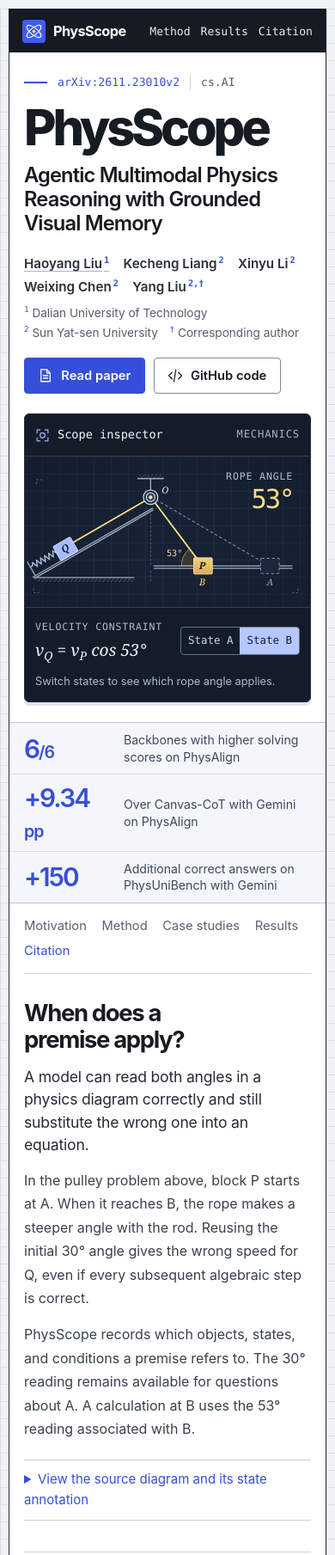
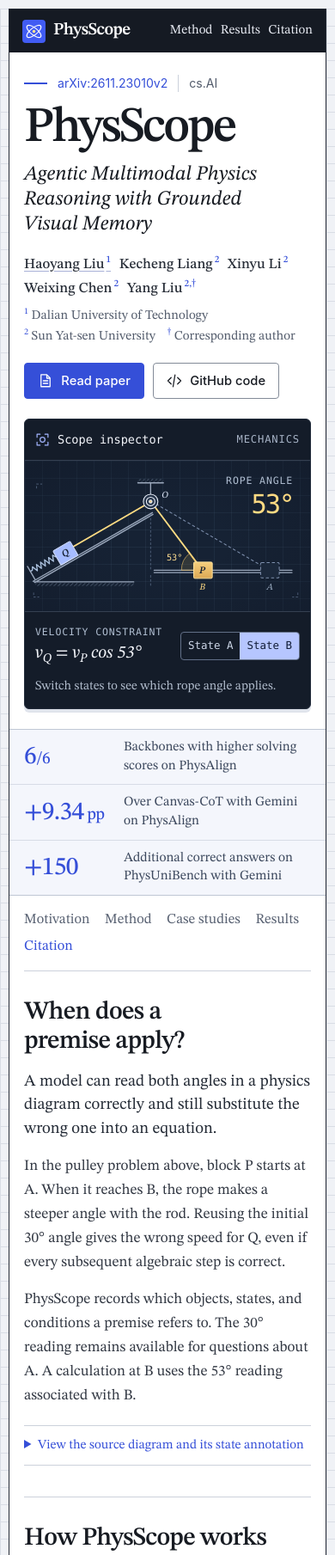
Before and after one commit to HCPLab-SYSU/PhysScope, a plain HTML site: page index.html in a window 390 px wide. Shown: the top 1809 px of the page at 86% size. Drawn offline with Linux system fonts and the light colour scheme.

Commit message:
Set the paper in STIX Two Text and simplify the footer

```diff
--- a/assets/site.css
+++ b/assets/site.css
@@ -1,3 +1,17 @@
+@font-face {
+  font-family: "STIX Two Text";
+  src: url("fonts/stix-two-text-latin.woff2") format("woff2");
+  font-style: normal;
+  font-weight: 400 700;
+  font-display: swap;
+}
+@font-face {
+  font-family: "STIX Two Text";
+  src: url("fonts/stix-two-text-latin-italic.woff2") format("woff2");
+  font-style: italic;
+  font-weight: 400 700;
+  font-display: swap;
+}
 :root {
   color-scheme: light;
   --ink: #171b22;
@@ -7,7 +21,8 @@
   --paper: #fff;
   --mono: "IBM Plex Mono", "SFMono-Regular", Consolas, "Liberation Mono", monospace;
   --sans: Inter, "Segoe UI", -apple-system, BlinkMacSystemFont, Arial, sans-serif;
-  font-family: var(--sans);
+  --serif: "STIX Two Text", "Cambria", Georgia, serif;
+  font-family: var(--serif);
   color: var(--ink);
   background: #f0f2f6;
 }
@@ -31,32 +46,33 @@ img { display: block; max-width: 100%; }
 .skip:focus { position: fixed; top: 8px; left: 8px; z-index: 10; padding: .5rem 1rem; background: white; }
 .page { width: min(1360px, calc(100% - 76px)); margin: 26px auto 38px; background: var(--paper); border: 1px solid #252b36; }
 .masthead { min-height: 55px; display: flex; align-items: center; gap: 2rem; padding: 0 clamp(19px,3.3vw,52px); color: #fff; background: #151a23; }
-.brand, .footer-brand { display: inline-flex; align-items: center; gap: 9px; font-size: 1.02rem; font-weight: 720; text-decoration: none; color: inherit; letter-spacing: -.035em; }
+.brand, .footer-brand { display: inline-flex; align-items: center; gap: 9px; font-size: 1.24rem; font-weight: 600; text-decoration: none; color: inherit; letter-spacing: -.025em; }
 .brand img { width: 27px; height: 27px; }
 .masthead nav { display: flex; align-items: center; gap: clamp(.9rem,2.4vw,2.3rem); margin-left: auto; }
-.masthead nav a, .masthead time { font-family: var(--mono); font-size: .82rem; }
+.masthead nav a { font-size: 1.04rem; }
+.masthead time { font: .79rem var(--sans); }
 .masthead nav a { color: #e7eaf2; text-decoration: none; }
 .masthead nav a:hover { color: #c0caff; text-decoration: underline; }
 .masthead time { text-transform: uppercase; letter-spacing: .025em; color: #c5cad5; border-left: 1px solid #505765; padding-left: 1.7rem; white-space: nowrap; }
 .hero { display: grid; grid-template-columns: minmax(0,1.03fr) minmax(0,1fr); align-items: center; gap: clamp(25px,3.8vw,68px); padding: clamp(34px,4.1vw,67px) clamp(24px,3.8vw,64px); }
-.paper-id { display: flex; align-items: center; gap: 12px; font: .82rem/1.4 var(--mono); color: var(--blue); }
+.paper-id { display: flex; align-items: center; gap: 12px; font: .88rem/1.4 var(--sans); color: var(--blue); }
 .paper-id a { color: inherit; text-decoration: none; }
 .paper-id a:hover { text-decoration: underline; }
 .rule { width: 27px; height: 2px; background: currentColor; }
 .subject { color: var(--muted); padding-left: 12px; border-left: 1px solid var(--line); }
 h1 { margin: 1.15rem 0 1.6rem; line-height: 1; }
-.project-name { display: block; font-size: clamp(4.4rem,6.7vw,6.65rem); font-weight: 770; line-height: .99; letter-spacing: -.072em; }
-.full-title { display: block; max-width: 25em; margin-top: .8rem; font-size: clamp(1.42rem,1.95vw,1.95rem); font-weight: 580; line-height: 1.2; letter-spacing: -.036em; text-wrap: balance; }
-.byline { display: flex; flex-wrap: wrap; gap: .2rem 1.02rem; color: #282e38; font-size: .99rem; line-height: 1.55; font-weight: 630; }
+.project-name { display: block; font-size: clamp(4.4rem,6.7vw,6.65rem); font-weight: 540; line-height: 1; letter-spacing: -.045em; }
+.full-title { display: block; margin-top: .65rem; font-size: clamp(1.52rem,2.1vw,2.05rem); font-style: italic; font-weight: 400; line-height: 1.22; text-wrap: balance; }
+.byline { display: flex; flex-wrap: wrap; gap: .2rem .6rem; color: #282e38; font-size: 1.05rem; line-height: 1.5; font-weight: 500; }
 .byline > *, .affiliations > * { white-space: nowrap; }
 .byline a { color: inherit; text-decoration-color: #a8b1d7; }
-sup { font-family: var(--mono); font-size: .68em; line-height: 0; vertical-align: super; color: var(--blue); }
+sup { font-size: .68em; line-height: 0; vertical-align: super; color: var(--blue); }
 .byline sup { margin-left: 2px; }
-.affiliations { display: flex; flex-wrap: wrap; align-items: baseline; gap: .15rem .85rem; margin-top: .55rem; font-size: .85rem; line-height: 1.5; color: var(--muted); }
+.affiliations { display: flex; flex-wrap: wrap; align-items: baseline; gap: .15rem .85rem; margin-top: .5rem; font-size: .94rem; line-height: 1.45; color: var(--muted); }
 .affiliations a { color: inherit; text-decoration: none; }
 .affiliations a:hover { text-decoration: underline; }
 .resources { display: flex; flex-wrap: wrap; gap: 10px; margin-top: 1.7rem; }
-.button { min-height: 42px; display: inline-flex; align-items: center; gap: .57rem; padding: .52rem .95rem; border: 1px solid #838b98; border-radius: 4px; background: #fff; color: var(--ink); font-weight: 620; font-size: .92rem; text-decoration: none; }
+.button { min-height: 42px; display: inline-flex; align-items: center; gap: .57rem; padding: .52rem .95rem; border: 1px solid #838b98; border-radius: 4px; background: #fff; color: var(--ink); font: 550 .92rem/1.4 var(--sans); text-decoration: none; }
 .button.primary { color: #fff; border-color: var(--blue); background: var(--blue); }
 .button:hover { border-color: var(--blue); background: #edf0ff; color: #233cb7; }
 .button.primary:hover { color: #fff; background: #2b42bc; }
@@ -84,46 +100,46 @@ sup { font-family: var(--mono); font-size: .68em; line-height: 0; vertical-align
 .angle-label { font: 15px var(--mono); fill: #ffdf92; text-anchor: middle; }
 .block-p { fill: url(#block-fill); stroke: #ffe59e; stroke-width: 1.4; }
 .block-q { fill: #a6bcff; stroke: #d4dfff; stroke-width: 1.4; }
-.block-letter { fill: #162031; font: 700 italic 17px Georgia,serif; text-anchor: middle; }
+.block-letter { fill: #162031; font: italic 600 17px var(--serif); text-anchor: middle; }
 .wheel { stroke: #e8edf8; fill: #26354a; stroke-width: 1.6; }
 .wheel circle:last-child { fill: #f2ce7e; }
-.part-label, .position { font: italic 16px Georgia,serif; fill: #dde6f7; }
+.part-label, .position { font: italic 16px var(--serif); fill: #dde6f7; }
 .position { text-anchor: middle; fill: #9daec4; }
 [data-state="A"] .state-a-label,[data-state="B"] .state-b-label { fill: #ffdb83; }
 [data-state="A"] .only-b,[data-state="B"] .only-a { display: none; }
 .instrument-bottom { border-top: 1px solid #354051; align-items: center; padding-top: .85rem; padding-bottom: .35rem; }
-.equation strong { display: block; margin-top: 3px; font: italic 1.2rem Georgia,serif; }
+.equation strong { display: block; margin-top: 3px; font: italic 1.28rem var(--serif); }
 .equation sub { font-size: .72em; }
 .toggle { display: inline-flex; border: 1px solid #637088; border-radius: 4px; overflow: hidden; }
 .toggle button { border: 0; background: transparent; padding: .45rem .63rem; font: .78rem/1.2 var(--mono); color: #cdd7e8; }
 .toggle button:hover { background: #344257; }
 .toggle button[aria-pressed="true"] { color: #111c37; background: #b6c6ff; }
 .toggle button:focus-visible { outline-offset: -3px; }
-.inspector figcaption { padding: .35rem 1.15rem .8rem; font-size: .8rem; color: #b0bbcb; }
+.inspector figcaption { padding: .35rem 1.15rem .8rem; font-size: .92rem; color: #b0bbcb; }
 .metrics { display: grid; grid-template-columns: repeat(3,minmax(0,1fr)); gap: 0; border-block: 1px solid #bfc7d4; background: #f4f6fc; }
 .metrics > div { display: flex; flex-direction: column; justify-content: center; padding: 18px clamp(18px,3.8vw,64px) 20px; }
 .metrics > div + div { border-left: 1px solid #cbd2df; }
-.metrics strong { color: var(--blue); font-size: clamp(2.1rem,3.4vw,3.25rem); font-weight: 630; line-height: 1.15; letter-spacing: -.065em; }
-.metrics strong span { font-size: .66em; letter-spacing: -.05em; }
-.metrics p { margin-top: 4px; font-size: .94rem; line-height: 1.4; color: #3c485d; max-width: 29ch; }
+.metrics strong { color: var(--blue); font-size: clamp(2.1rem,3.4vw,3.25rem); font-weight: 450; line-height: 1.15; letter-spacing: -.025em; font-variant-numeric: lining-nums; }
+.metrics strong span { font-size: .66em; }
+.metrics p { margin-top: 4px; font-size: 1.03rem; line-height: 1.4; color: #3c485d; max-width: 31ch; }
 .article-layout { display: grid; grid-template-columns: minmax(145px,.65fr) minmax(0,3fr); gap: clamp(30px,6vw,110px); padding: clamp(36px,4.6vw,74px) clamp(24px,5.8vw,100px) 56px clamp(24px,3.8vw,64px); }
 .rail nav { position: sticky; top: 26px; display: grid; gap: 2px; align-content: start; }
-.rail p { margin-bottom: 10px; font: .77rem var(--mono); letter-spacing: .065em; text-transform: uppercase; color: var(--muted); }
-.rail a { padding: 5px 12px; border-left: 2px solid #d8dce4; color: #586172; font-size: .92rem; text-decoration: none; line-height: 1.55; }
+.rail p { margin-bottom: 10px; font: .77rem var(--sans); letter-spacing: .075em; text-transform: uppercase; color: var(--muted); }
+.rail a { padding: 5px 12px; border-left: 2px solid #d8dce4; color: #586172; font-size: 1.03rem; text-decoration: none; line-height: 1.55; }
 .rail a:hover, .rail a[aria-current="location"] { border-color: var(--blue); background: linear-gradient(90deg,#edf0ff,transparent 95%); color: var(--blue); }
-article { min-width: 0; max-width: 900px; }
+article { min-width: 0; max-width: 900px; font-size: clamp(1.08rem,1.1vw + .2rem,1.19rem); }
 article section { scroll-margin-top: 22px; }
 article section + section { margin-top: 52px; padding-top: 40px; border-top: 1px solid var(--line); }
-h2 { font-size: clamp(1.72rem,2.7vw,2.7rem); font-weight: 675; letter-spacing: -.05em; line-height: 1.13; text-wrap: balance; }
-h3 { font-size: 1.2rem; font-weight: 650; letter-spacing: -.024em; line-height: 1.35; }
-article p { margin-top: .9rem; color: #38414e; max-width: 75ch; line-height: 1.72; }
-article p.lead { font-size: clamp(1.1rem,1.42vw,1.32rem); line-height: 1.5; color: #242b36; letter-spacing: -.012em; }
+h2 { font-size: clamp(1.85rem,2.7vw,2.7rem); font-weight: 550; letter-spacing: -.025em; line-height: 1.16; text-wrap: balance; }
+h3 { font-size: 1.38rem; font-weight: 550; letter-spacing: -.01em; line-height: 1.3; }
+article p { margin-top: .85em; color: #323843; max-width: 67ch; line-height: 1.62; }
+article p.lead { font-size: clamp(1.18rem,1.42vw,1.38rem); line-height: 1.48; color: #242b36; }
 .source-details { margin-top: 1.3rem; border-block: 1px solid var(--line); }
 summary { padding: .65rem 0; color: var(--blue); cursor: pointer; font-size: .94rem; }
 .source-pair { padding: .5rem 0 1rem; display: grid; grid-template-columns: repeat(2,minmax(0,1fr)); gap: 14px; }
 .source-pair figure { display: flex; flex-direction: column; justify-content: flex-end; }
 .source-pair img { object-fit: contain; height: 137px; width: 100%; margin: auto; }
-.source-pair figcaption, .paper-figure figcaption, .figure-note { color: var(--muted); font-size: .88rem; line-height: 1.5; }
+.source-pair figcaption, .paper-figure figcaption, .figure-note { color: var(--muted); font-size: .99rem; line-height: 1.48; }
 .source-pair figcaption { text-align: center; margin-top: .5rem; }
 .paper-figure { margin: 1.4rem 0; }
 .paper-figure > a { display: block; padding: 10px; border: 1px solid var(--line); border-radius: 4px; cursor: zoom-in; }
@@ -132,19 +148,19 @@ summary { padding: .65rem 0; color: var(--blue); cursor: pointer; font-size: .94
 .paper-figure figcaption { padding: .65rem 0 0; max-width: 85ch; }
 .steps { border-top: 1px solid var(--line); margin-top: 1.65rem; }
 .steps > div { display: grid; grid-template-columns: minmax(115px,1fr) 2.8fr; gap: 1.5rem; padding: 1rem 0; border-bottom: 1px solid var(--line); }
-dt { color: var(--blue); font-weight: 650; line-height: 1.45; }
+dt { color: var(--ink); font-weight: 600; line-height: 1.4; }
 dd,.case-notes p { color: #38414e; }
 .case-notes { display: grid; grid-template-columns: 1fr 1fr; gap: 1.6rem; }
 .case-notes p { margin-top: .45rem; }
 .result-block { border: 1px solid var(--line); border-radius: 4px; margin: 1.4rem 0 .6rem; overflow: hidden; }
 .result-heading { display: flex; align-items: center; justify-content: space-between; gap: .5rem; padding: .8rem 1rem; background: #1b2332; color: white; }
 .result-heading span,.bib-head span { font: .82rem var(--mono); }
-table { width: 100%; border-collapse: collapse; font-variant-numeric: tabular-nums; line-height: 1.4; }
+table { width: 100%; border-collapse: collapse; font-variant-numeric: lining-nums tabular-nums; line-height: 1.4; }
 td,th { padding: .64rem .8rem; text-align: right; border-top: 1px solid #dfe3ea; }
 th:first-child { text-align: left; overflow-wrap: anywhere; }
-tbody th { font-size: .93rem; font-weight: 570; }
-thead th { font-size: .86rem; color: var(--muted); font-weight: 620; background: #f6f7fa; }
-td { font: .89rem var(--mono); }
+tbody th { font-size: 1rem; font-weight: 500; }
+thead th { font-size: .96rem; color: var(--muted); font-weight: 600; background: #f6f7fa; }
+td { font-size: 1rem; }
 tbody td:last-child { color: var(--blue); font-weight: 650; }
 tbody tr:nth-child(even) { background: #fafbfe; }
 .figure-note { margin-top: .65rem; }
@@ -164,7 +180,7 @@ pre { margin: 0; padding: 1rem; white-space: pre-wrap; overflow-wrap: anywhere;
 pre code { font: .86rem/1.6 var(--mono); }
 .citation-links { display: flex; gap: 1.25rem; font-size: .9rem; }
 footer { display: flex; align-items: center; gap: 1.2rem; background: #f8f9fc; color: var(--muted); border-top: 1px solid var(--line); padding: 16px clamp(20px,3.8vw,64px); font-size: .8rem; }
-.footer-brand { font-size: .94rem; color: var(--ink); }
+.footer-brand { font-size: 1.12rem; color: var(--ink); }
 footer > a:last-child { margin-left: auto; }
 @media(max-width: 1050px) {
   .page { width: calc(100% - 40px); margin-top: 18px; }
@@ -191,13 +207,14 @@ footer > a:last-child { margin-left: auto; }
 @media(max-width: 520px) {
   .page { width: calc(100% - 20px); margin: 10px auto 18px; }
   .masthead { min-height: 50px; gap: .65rem; padding: 0 15px; }
-  .masthead nav { gap: .75rem; }
+  .masthead nav { gap: clamp(.45rem,2.4vw,.75rem); }
+  .masthead nav a { font-size: .94rem; }
   .masthead time { display: none; }
   .hero { padding: 26px 17px 23px; gap: 23px; }
   h1 { margin: .9rem 0 1.25rem; }
   .project-name { font-size: clamp(3.6rem,14.4vw,4.5rem); }
   .full-title { text-wrap: pretty; }
-  .byline { font-size: .95rem; }
+  .byline { font-size: 1.04rem; }
   .resources { margin-top: 1.2rem; }
   .instrument-top, .instrument-bottom { padding-inline: .75rem; }
   .inspector figcaption { padding-inline: .75rem; }
@@ -206,7 +223,7 @@ footer > a:last-child { margin-left: auto; }
   .metrics > div { flex-direction: row; align-items: center; justify-content: flex-start; gap: .85rem; padding: 10px 17px; }
   .metrics > div + div { border-left: none; border-top: 1px solid #d7dce6; }
   .metrics strong { min-width: 6.4rem; font-size: 1.86rem; }
-  .metrics p { margin: 0; font-size: .88rem; }
+  .metrics p { margin: 0; font-size: .97rem; }
   .article-layout { padding-inline: 17px; }
   article section + section { margin-top: 36px; padding-top: 30px; }
   .steps > div,.case-notes,.source-pair { grid-template-columns: 1fr; gap: .4rem; }
@@ -215,12 +232,15 @@ footer > a:last-child { margin-left: auto; }
   .source-pair img { height: auto; max-height: 180px; }
   .result-heading { padding: .65rem; }
   th,td { padding: .55rem .32rem; }
-  thead th { font-size: .74rem; }
-  tbody th,td { font-size: .8rem; }
+  thead th { font-size: .84rem; }
+  tbody th,td { font-size: .9rem; }
   .paper-figure > a { padding: 3px; }
   .bars > div { gap: .45rem; }
-  footer { gap: .55rem 1rem; flex-wrap: wrap; }
-  footer > span { order: 3; width: 100%; }
+}
+@media(max-width: 359px) {
+  .masthead { padding-inline: 10px; gap: .45rem; }
+  .brand { font-size: 1.08rem; gap: 6px; }
+  .brand img { width: 23px; height: 23px; }
 }
 @media print {
   body,.page { background: white; }
--- a/index.html
+++ b/index.html
@@ -22,7 +22,8 @@
   <meta property="og:image" content="https://shenxianasi.github.io/PhysScope/assets/figures/overview.webp">
   <link rel="canonical" href="https://shenxianasi.github.io/PhysScope/">
   <link rel="icon" href="assets/mark.svg" type="image/svg+xml">
-  <link rel="stylesheet" href="assets/site.css">
+  <link rel="preload" href="assets/fonts/stix-two-text-latin.woff2" as="font" type="font/woff2" crossorigin>
+  <link rel="stylesheet" href="assets/site.css?v=stix">
   <script src="assets/site.js" defer></script>
 </head>
 <body>
@@ -158,6 +159,6 @@
         </article>
       </div>
     </main>
-    <footer><a class="footer-brand" href="#top"><img src="assets/mark.svg" width="22" height="22" alt="">PhysScope</a><span>Project page design inspired by <a href="https://vista-research.github.io/">VISTA</a>.</span><a href="#top">Back to top</a></footer>
+    <footer><a class="footer-brand" href="#top"><img src="assets/mark.svg" width="22" height="22" alt="">PhysScope</a><a href="#top">Back to top</a></footer>
   </div>
 </body></html>
```
Also changed, not shown: assets/fonts/OFL.txt (added), assets/fonts/stix-two-text-latin-italic.woff2 (added), assets/fonts/stix-two-text-latin.woff2 (added).
